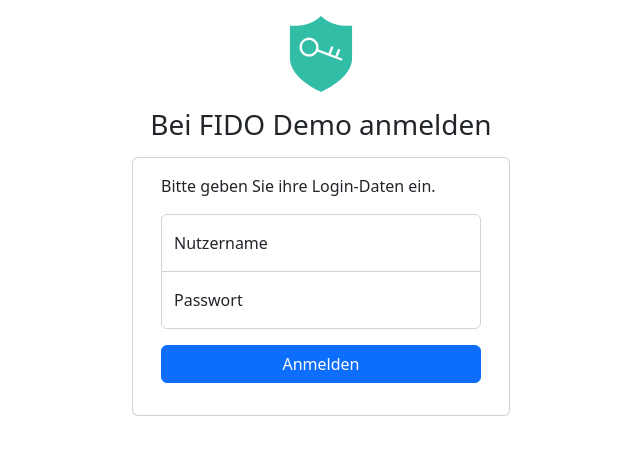
After one commit to rstdm/fido-2fa-authentication, a Flask app: template templates/login.html in a window 1280 px wide. The commit adds this page. Shown: the top 455 px of the page, without its empty margins (319-959 px from the left). Run offline with Flask 2, Linux system fonts and the light colour scheme; the template is opened without the code that fills it, so the values that code supplies are empty; some libraries are stand-ins or nearby versions.

Commit message:
add login form with username and password

```diff
--- /dev/null
+++ b/templates/login.html
@@ -0,0 +1,29 @@
+{% extends "fido_layout.html" %}
+
+{% block title %}Login{% endblock %}
+
+{% block slim_layout_card_title %}Bei FIDO Demo anmelden{% endblock %}
+
+{% block slim_layout_card_body %}
+    <div class="mb-3">Bitte geben Sie ihre Login-Daten ein.</div>
+
+    <!--TODO use this data to create a session. redirect to login-fido if fido is enabled. Otherwiese redirect to "/".
+    TODO If FIDO is enabled the user must not be marked as logged in until the fido authentication is completed.-->
+    <form action="/login-fido" method="get">
+        <div class="form-floating">
+            <input class="form-control input-group-no-border-radius-bottom"
+                   id="usernameInput" name="username" maxlength="100" required placeholder="Nutzername">
+            <label for="usernameInput">Nutzername</label>
+        </div>
+
+        <div class="form-floating">
+            <input type="password" name="password" class="form-control input-group-no-border-radius-top"
+                   id="passwordInput" maxlength="100" required placeholder="Passwort">
+            <label for="passwordInput">Passwort</label>
+        </div>
+
+        <div class="d-grid gap-2 mt-3">
+            <button type="submit" class="btn btn-primary">Anmelden</button>
+        </div>
+    </form>
+{% endblock %}
--- a/templates/login_fido.html
+++ b/templates/login_fido.html
@@ -2,11 +2,10 @@
 
 {% block title %}Login{% endblock %}
 
-{% block slim_layout_card_title %}Bei FIDO Demo anmelden{% endblock %}
+{% block slim_layout_card_title %}Mit FIDO authentifizieren{% endblock %}
 
 {% block fido_layout_card_text %}
-    Aus Sicherheitsgründen können Sie sich bei FIDO Demo nur mit einem FIDO-Sicherheitsschlüssel
-    anmelden.
+    Sie haben die Authentifizierung mit einem FIDO-Sicherheitsschlüssel aktiviert.
     <br>
     Klicken Sie auf den Button, um die Authentifizierung zu starten.
 {% endblock %}
--- a/templates/slim_layout.html
+++ b/templates/slim_layout.html
@@ -7,7 +7,7 @@
                 <a class="mx-auto w-auto" href="/">
                     <img class="m-3 fido-layout-icon" src="/assets/img/logo.svg" alt="Logo"/>
                 </a>
-                <h3 class="text-center">{% block slim_layout_card_title %}{% endblock %}</h3>
+                <h3 class="text-center mb-3">{% block slim_layout_card_title %}{% endblock %}</h3>
                 <div class="card pb-3">
                     <div class="card-body">
                         {% block slim_layout_card_body %}{% endblock %}
```
Also changed, not shown: frontend.py (+10 -0 lines).
